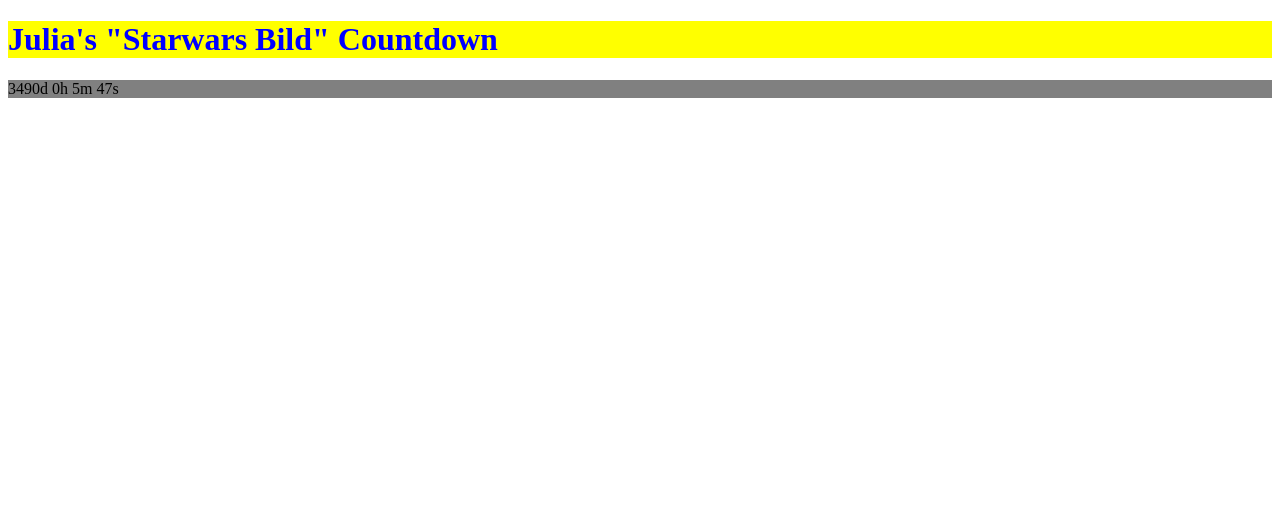
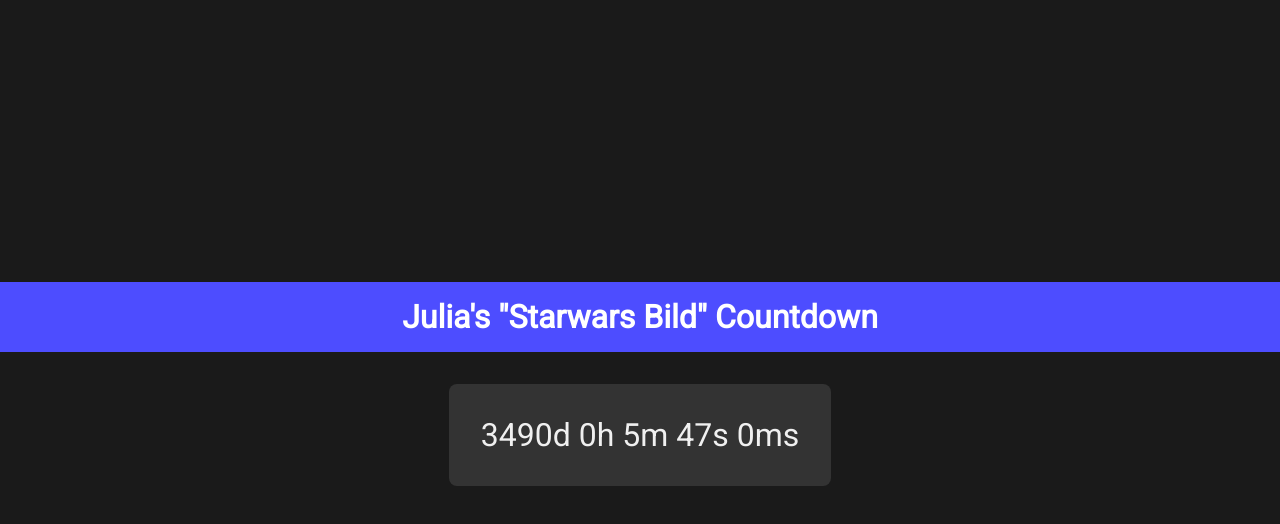
Before and after one commit to Calfur/star-wars-bild-countdown, a plain HTML site: page app/index.html in a window 1280 px wide. Drawn offline with Linux system fonts and the light colour scheme.

Commit message:
Update index.html

```diff
--- a/app/index.html
+++ b/app/index.html
@@ -1,47 +1,59 @@
 <!DOCTYPE html>
-<html lang=en>
+<html lang="en">
 <head>
   <meta charset="UTF-8">
   <meta name="viewport" content="width=device-width, initial-scale=1.0">
+  <link rel="stylesheet" href="https://fonts.googleapis.com/css2?family=Roboto:wght@400&display=swap">
+  <style>
+    body {
+      margin: 0;
+      padding: 0;
+      background-color: #1a1a1a;
+      font-family: 'Roboto', sans-serif;
+      display: flex;
+      flex-direction: column;
+      align-items: center;
+      justify-content: center;
+      height: 100vh;
+      color: #f0f0f0;
+    }
+    h1 {
+      background: #4d4dff;
+      color: #fff;
+      padding: 1rem;
+      text-align: center;
+      width: 100%;
+      margin: 0;
+    }
+    #demo {
+      font-size: 2rem;
+      padding: 2rem;
+      background: #333;
+      border-radius: 8px;
+      text-align: center;
+    }
+  </style>
 </head>
-
 <body>
-    <h1 style="color: blue; background: yellow;">Julia's "Starwars Bild" Countdown</h1>
-
-<div style="height: 100%; width: 100%; background: gray; display: flexbox; justify-content: center; align-items: center;">
+  <h1>Julia's "Starwars Bild" Countdown</h1>
   <p id="demo"></p>
-</div>
-
   <script>
-// Set the date we're counting down to
     var countDownDate = new Date("Aug 17, 2034 00:00:01").getTime();
-
-// Update the count down every 1 second
     var x = setInterval(function() {
-
-  // Get today's date and time
       var now = new Date().getTime();
-
-  // Find the distance between now and the count down date
       var distance = countDownDate - now;
-
-  // Time calculations for days, hours, minutes and seconds
       var days = Math.floor(distance / (1000 * 60 * 60 * 24));
       var hours = Math.floor((distance % (1000 * 60 * 60 * 24)) / (1000 * 60 * 60));
       var minutes = Math.floor((distance % (1000 * 60 * 60)) / (1000 * 60));
       var seconds = Math.floor((distance % (1000 * 60)) / 1000);
-
-  // Display the result in the element with id="demo"
-  document.getElementById("demo").innerHTML = days + "d " + hours + "h "
-  + minutes + "m " + seconds + "s ";
-
-  // If the count down is finished, write some text
+      var milliseconds = distance % 1000;
+      document.getElementById("demo").innerHTML =
+        days + "d " + hours + "h " + minutes + "m " + seconds + "s " + milliseconds + "ms";
       if (distance < 0) {
         clearInterval(x);
         document.getElementById("demo").innerHTML = "EXPIRED";
       }
-}, 1000);
+    }, 10);
   </script>
-
 </body>
 </html>
```
Lines whose indentation alone changed are shown as unchanged.
